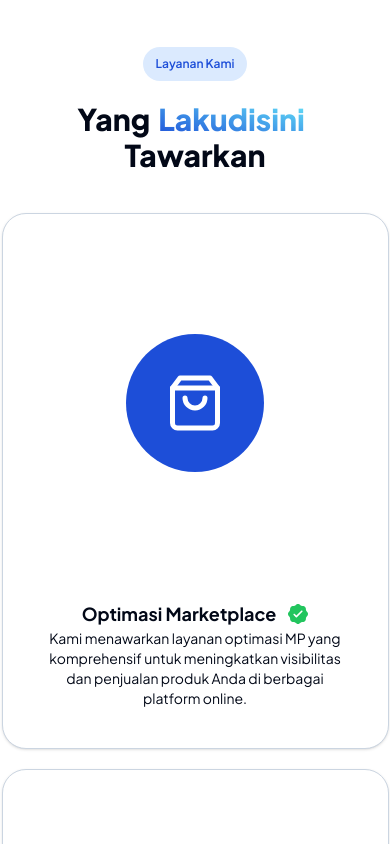
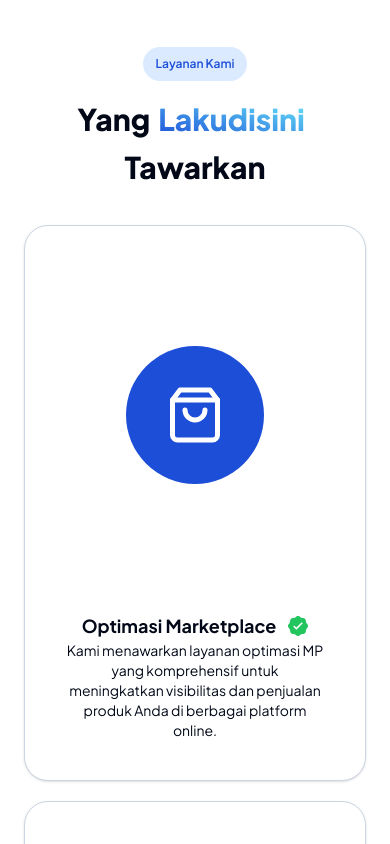
Before and after one commit to Taufik-H/lakudisini, a Next.js app: page / in a window 390 px wide. Shown: the part 2440-3284 px from the top of the page. Built offline with nearby package versions, Linux system fonts and the light colour scheme; a web font is replaced by a local one.

Commit message:
responaive

```diff
--- a/components/card-service.tsx
+++ b/components/card-service.tsx
@@ -18,16 +18,16 @@
 }: CardServicesProps) => {
   return (
     <Card
-      className={`${isCenter ? "from-[#0F2972] to-[#1D4ED8] md:bg-gradient-to-tr" : " from-[#0F2972] to-[#1D4ED8] hover:bg-gradient-to-tr"} group flex min-h-[499px] min-w-[387px] cursor-pointer items-center rounded-3xl border border-slate-300 p-10 shadow transition-all  duration-300 ease-in-out dark:border-slate-800  `}
+      className={`${isCenter ? "from-[#0F2972] to-[#1D4ED8] lg:bg-gradient-to-tr" : " from-[#0F2972] to-[#1D4ED8] hover:bg-gradient-to-tr"} group flex cursor-pointer items-center rounded-3xl border border-slate-300 p-10 shadow transition-all duration-300 ease-in-out  dark:border-slate-800 lg:min-h-[499px] lg:min-w-[387px]  `}
     >
       <div className="mt-20  flex flex-col items-center justify-start   ">
         <div
-          className={`flex h-[138px] w-[138px] items-center justify-center rounded-full bg-blue-700 text-white transition-all duration-300 ease-in-out   ${isCenter ? "md:bg-blue-100 md:text-blue-700" : "group-hover:bg-blue-100 group-hover:text-blue-700"}`}
+          className={`flex h-[138px] w-[138px] items-center justify-center rounded-full bg-blue-700 text-white transition-all duration-300 ease-in-out   ${isCenter ? "lg:bg-blue-100 lg:text-blue-700" : "group-hover:bg-blue-100 group-hover:text-blue-700"}`}
         >
           {icon}
         </div>
         <div
-          className={`${isCenter ? "md:text-white" : "group-hover:text-white"} mt-32 transition-all duration-300 ease-in-out`}
+          className={`${isCenter ? "lg:text-white" : "group-hover:text-white"} mt-32 transition-all duration-300 ease-in-out`}
         >
           <div className="flex justify-center gap-3">
             <h3 className="text-lg font-bold capitalize">{title}</h3>
--- a/components/sections/hero.tsx
+++ b/components/sections/hero.tsx
@@ -8,7 +8,7 @@
 const Hero = () => {
   return (
     <div className="max-container  ">
-      <div className=" my-20 flex h-screen w-full flex-col justify-between gap-20 lg:my-auto lg:mt-0 lg:flex-row  lg:gap-0">
+      <div className=" my-20 flex h-screen w-full flex-col justify-between gap-20 md:h-auto lg:my-auto lg:mt-0  lg:h-screen lg:flex-row  lg:gap-0">
         <div className="padding-container flex w-full flex-col items-center  justify-center gap-2 lg:items-start">
           <div className="mt-10 flex items-center justify-center gap-3 rounded-full bg-blue-100 px-3 py-2 text-sm font-medium text-blue-700 backdrop-blur-sm dark:border-l dark:border-t dark:border-slate-500 dark:bg-blue-100 dark:bg-opacity-20 dark:text-white lg:justify-start">
             <p>Lakudisini yang penting laku</p>
@@ -39,7 +39,7 @@
             </Link>
           </div>
         </div>
-        <div className="relative flex w-full items-center justify-center">
+        <div className="relative flex w-full  items-center justify-center">
           <Image
             src={"/images/pattern.svg"}
             height={732}
--- a/components/sections/services.tsx
+++ b/components/sections/services.tsx
@@ -17,11 +17,11 @@
             Lakudisini
           </span>
         </h2>
-        <h2 className="text-center text-3xl font-black capitalize  lg:text-[48px]">
+        <h2 className="mt-3 text-center text-3xl font-black capitalize lg:text-[48px]">
           Tawarkan
         </h2>
         {/* card */}
-        <div className="my-10 grid gap-5 md:grid-cols-3">
+        <div className="my-10 grid  gap-5 md:grid-cols-2 lg:grid-cols-3">
           <CardServices
             title="Optimasi Marketplace"
             description="Kami menawarkan layanan optimasi MP yang komprehensif untuk meningkatkan  visibilitas dan penjualan produk Anda di berbagai platform online."
--- a/components/sections/tentang-kami.tsx
+++ b/components/sections/tentang-kami.tsx
@@ -15,6 +15,7 @@
             width={351}
             height={484}
             alt="about lakudisini"
+            className="mx-auto lg:mx-0"
           />
         </div>
 
```
